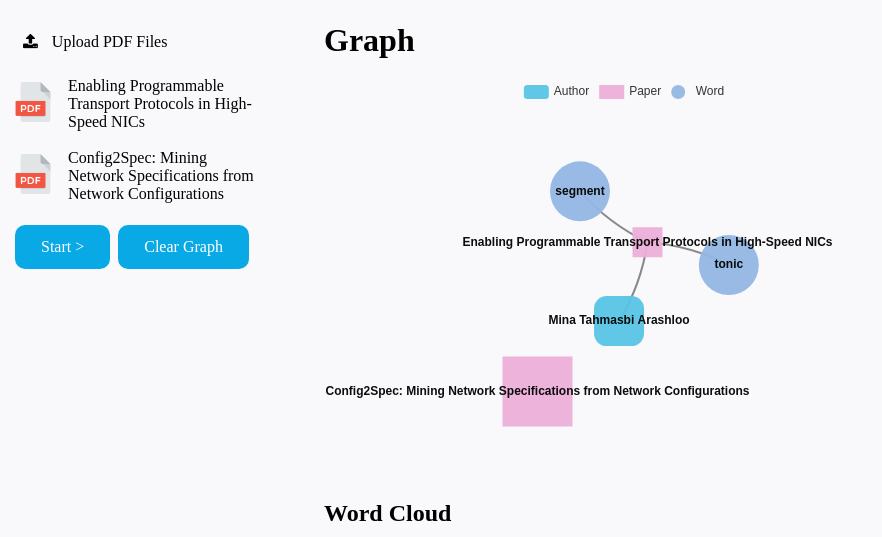
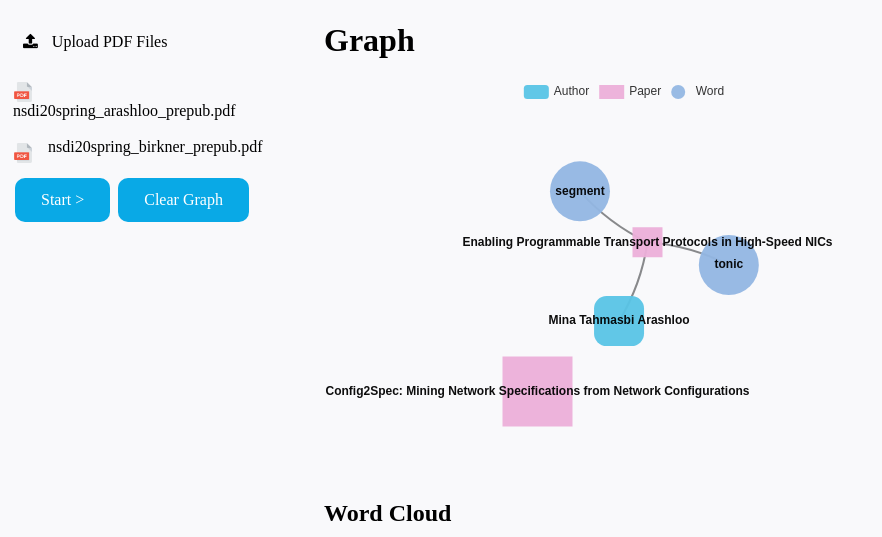
Before and after one commit to LunaMing/Word-Frequency-based-File-Analysis-Tool, a Django app: page / in a window 1280 px wide. Shown: the part 71-608 px from the top of the page, without its empty margins (0-882 px from the left). Run offline with Django 3.2, Linux system fonts and the light colour scheme; some libraries are stand-ins or nearby versions.

Commit message:
左侧文件区的pdf名和论文题目分离

```diff
--- a/graph/views/index.py
+++ b/graph/views/index.py
@@ -3,6 +3,7 @@
 
 
 def getIndex(request):
+    pdf_list = ["nsdi20spring_arashloo_prepub.pdf", "nsdi20spring_birkner_prepub.pdf"]
     author_list = ["Mina Tahmasbi Arashloo", "Rüdiger Birkner"]
     title_list = [
         'Enabling Programmable Transport Protocols in High-Speed NICs',
@@ -12,6 +13,7 @@
 
     template = loader.get_template('graph/index.html')
     context = {
+        'pdfs': pdf_list,
         'authors': author_list,
         'papers': title_list,
         'words': word_list,
--- a/templates/graph/index.html
+++ b/templates/graph/index.html
@@ -39,10 +39,10 @@
     <br>
     <i style="padding: 10px" class="fa fa-upload"></i> Upload PDF Files <br>
     <br>
-    {% for paper in papers %}
+    {% for pdf in pdfs %}
         <img style="float: left; padding-right: 15px; padding-top: 5px;" src="{% static 'graph/icons/pdf.png' %}"
-             alt="icon pdf" width="40" height="40">
-        {{ paper }}<br>
+             alt="icon pdf" width="20" height="20">
+        {{ pdf }}<br>
         <br>
     {% endfor %}
     <a href="#" class="button" id="start_btn" onclick="alert('TODO')">Start ></a>
```
